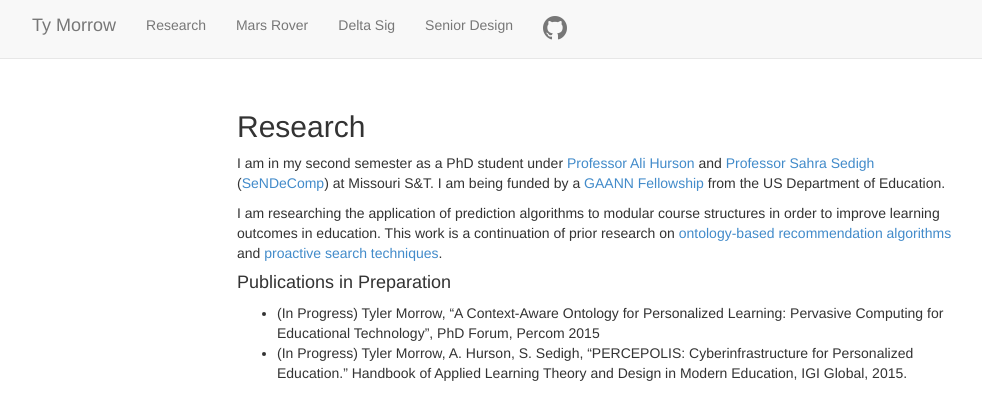
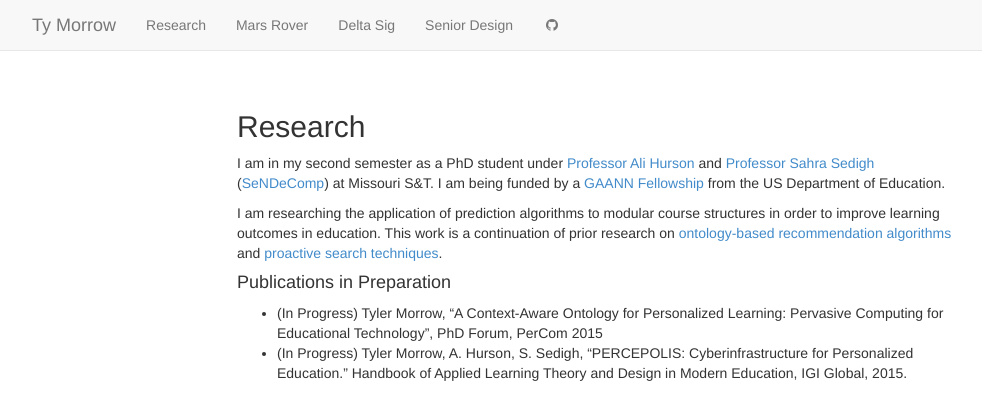
Before and after one commit to tymorrow/mst-website, a Jekyll site: the page built from research.md, in a window 1280 px wide. Shown: the top 420 px of the page, without its empty margins (38-1020 px from the left). Built offline with Jekyll 4.4.1, drawn with Linux system fonts in a browser that asks for light colours.

Commit message:
Typo and nav asthetic fix.

```diff
--- a/_includes/nav.html
+++ b/_includes/nav.html
@@ -20,7 +20,7 @@
                 <li>
                   <a href="https://github.com/tymorrow/" target="_blank"
                      style="margin-right: 5px;">
-                    <i class="fa fa-github fa-2x"></i>
+                    <i class="fa fa-github fa-fw"></i>
                   </a>
                 </li>
             </ul>
--- a/research.md
+++ b/research.md
@@ -10,7 +10,7 @@
 I am researching the application of prediction algorithms to modular course structures in order to improve learning outcomes in education.  This work is a continuation of prior research on [ontology-based recommendation algorithms][5] and [proactive search techniques][6].
 
 #### Publications in Preparation
-  - (In Progress) Tyler Morrow, "A Context-Aware Ontology for Personalized Learning: Pervasive Computing for Educational Technology", PhD Forum, Percom 2015
+  - (In Progress) Tyler Morrow, "A Context-Aware Ontology for Personalized Learning: Pervasive Computing for Educational Technology", PhD Forum, PerCom 2015
   - (In Progress) Tyler Morrow, A. Hurson, S. Sedigh, "PERCEPOLIS: Cyberinfrastructure for Personalized Education." Handbook of Applied Learning Theory and Design in Modern Education, IGI Global, 2015.
 
 
```
